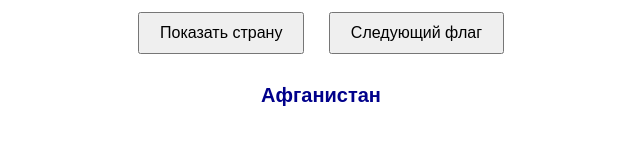
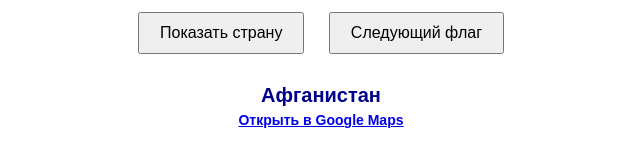
Before and after one commit to fr0ga/WebStormProjects, a website: page Flag/trainer.html in a window 1280 px wide. Both pictures are taken after a click on the button "Показать страну". Shown: the part 322-488 px from the top of the page, without its empty margins (319-959 px from the left). Drawn offline with Linux system fonts and the light colour scheme.

Commit message:
countries6

```diff
--- a/Flag/trainer.html
+++ b/Flag/trainer.html
@@ -237,10 +237,19 @@
     showFlag();
   }
 
-  //test push33
 
-  // Инициализация
+
   showFlag();
 </script>
+
+<script>
+  function showCountry() {
+    const countryInfo = flags[currentIndex];
+    const mapsUrl = `https://www.google.com/maps/search/?api=1&query=${encodeURIComponent(countryInfo.country)}`;
+    document.getElementById("country").innerHTML =
+            `${countryInfo.country}<br><span style="font-size:14px;"><a href="${mapsUrl}" target="_blank">Открыть в Google Maps</a></span>`;
+  }
+</script>
+
 </body>
 </html>
```
